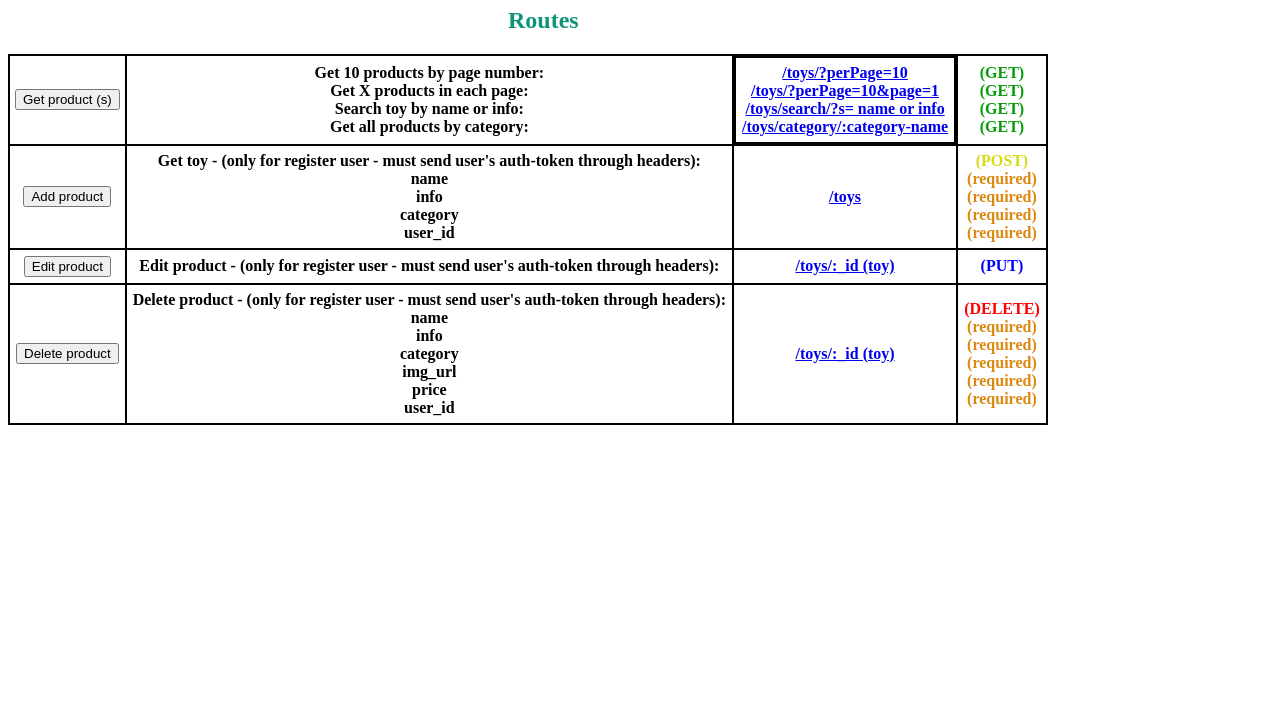
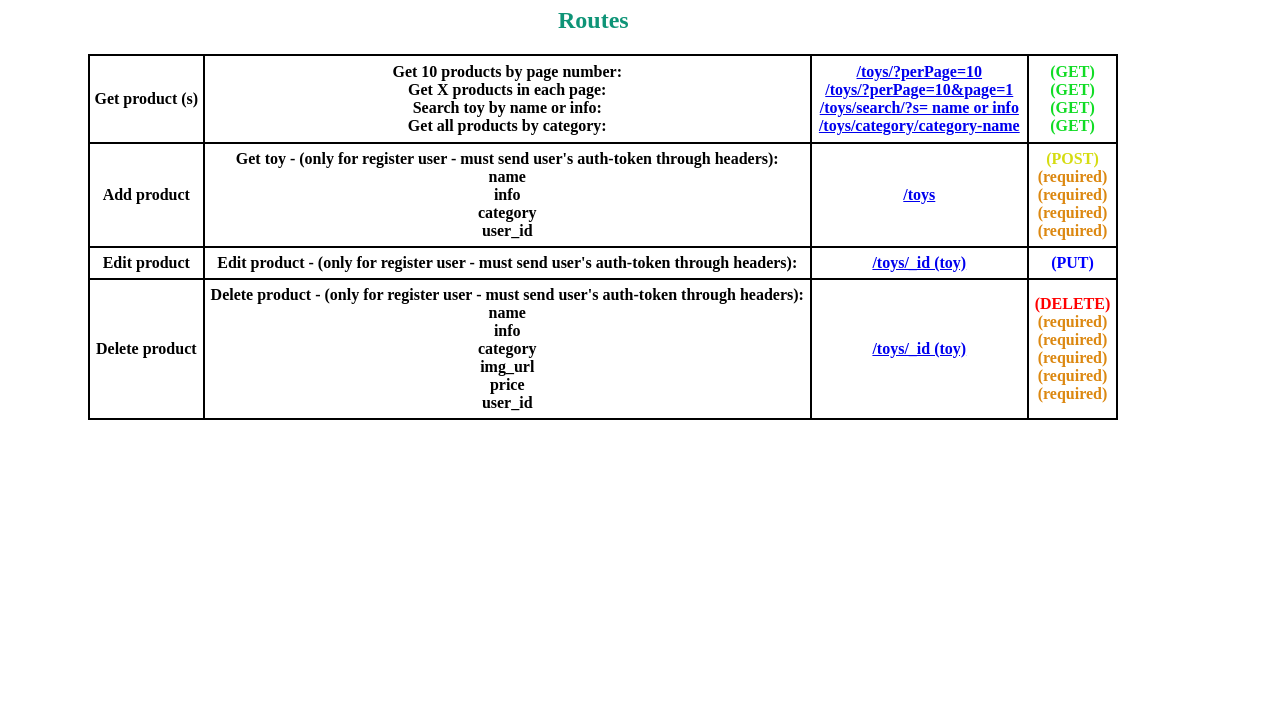
Before and after one commit to uriShekerka/api-toys, a website: page public/index.html in a window 1280 px wide. Shown: the part 73-800 px from the top of the page. Drawn offline with Linux system fonts and the light colour scheme.

Commit message:
Add files via upload

```diff
--- a/public/index.html
+++ b/public/index.html
@@ -1,5 +1,6 @@
 <!DOCTYPE html>
 <html lang="en">
+
 <head>
     <meta charset="UTF-8">
     <meta http-equiv="X-UA-Compatible" content="IE=edge">
@@ -7,6 +8,7 @@
     <title>Document</title>
     <link rel="stylesheet" href="style.css">
 </head>
+
 <body>
     <header class="box1 d-flex justify-content-center align-items-center text-info ">
         <h1 style="color: rgb(4, 10, 79)">Toys api documentation
@@ -14,11 +16,12 @@
     </header>
     <h2 style="color: rgb(14, 148, 119)" class="text-center">Routes</h2>
     <table class="table">
-        <tr  class="table">
-            <th> <button class="accordion-button" type="button" >
+        <tr class="table">
+            <th>
                 Get product (s)
-            </button></th>
-            <th class="table"><li class="pt-2 product">Get 10 products by page number:
+            </th>
+            <th class="table">
+                <li class="pt-2 product">Get 10 products by page number:
                 </li>
                 <li class="pt-2 product">Get X products in each page:
                 </li>
@@ -26,86 +29,68 @@
                 <li class="pt-2 product">Get all products by category:
                 </li>
             </th>
-            <th class="table product"><a
-
-                href="https://toys-api.cyclic.app/toys/?perPage=10"
+            <th class="tablea "><a href="https://uri-api-toys.cyclic.app/toys/?perPage=10"
                     target="_blank">/toys/?perPage=10</a>
-                <a
-
-                href="https://toys-api.cyclic.app/toys/?perPage=10&page=1"
+                <a href="https://uri-api-toys.cyclic.app/toys/?perPage=10&page=1"
                     target="_blank">/toys/?perPage=10&page=1</a>
-                <a
-        class="nav-link ps-1 d-inline-block"
-        href="https://toys4you.herokuapp.com/toys?s=toy"
+                <a class="nav-link ps-1 d-inline-block" href="https://uri-api-toys.cyclic.app/toys/search/?s=catan"
                     target="_blank">/toys/search/?s= name or info</a>
-        <a
-        class="nav-link ps-1 d-inline-block"
-        href="https://toys4you.herokuapp.com/toys/category/cars"
-        target="_blank">/toys/category/:category-name</a>
+                <a class="nav-link ps-1 d-inline-block" href="https://uri-api-toys.cyclic.app/toys/category"
+                    target="_blank">/toys/category/category-name</a>
             </th>
-            <th class="table"><span class="ps-2 product" style="color: rgb(6, 156, 6);">
+            <th class="table">
+                <span class="ps-2 product" style="color: rgb(17, 220, 37);">
                     (GET)</span>
-                <span class="ps-2 product" style="color: rgb(6, 156, 6);">
+                <span class="ps-2 product" style="color: rgb(17, 220, 37);">
                     (GET)</span>
-                <span class="ps-2 product" style="color: rgb(6, 156, 6);">
+                <span class="ps-2 product" style="color: rgb(17, 220, 37);">
                     (GET)</span>
-                <span class="ps-2 product" style="color: rgb(6, 156, 6);">
+                <span class="ps-2 product" style="color:rgb(17, 220, 37);">
                     (GET)</span>
-
             </th>
         </tr>
-        <tr  class="table border-collapse">
-            <th class="table"> <button class="accordion-button collapsed" type="button" data-bs-toggle="collapse"
-                data-bs-target="#flush-collapseTwo" aria-expanded="false"
-                aria-controls="flush-collapseTwo">
+        <tr class="table border-collapse">
+            <th class="table">
                 Add product
-            </button></th>
-            <th class="table d-flex justify-content-center text-align-start">  Get toy - (only for register user - must send user's
+            </th>
+            <th class="table d-flex justify-content-center text-align-start"> Get toy - (only for register user - must
+                send user's
                 auth-token through headers):
                 <li class="pt-2 product">name</li>
                 <li class="pt-2 product">info</li>
                 <li class="pt-2 product">category</li>
                 <li class="pt-2 product">user_id</li>
             </th>
-            <th  class="table "><a class="nav-link ps-1 d-inline-block"
-                href="https://toys-api.cyclic.app/toys" target="_blank">/toys</a></th>
-            <th  class="table"><span
-                style="color: rgb(213, 220, 17);">
+            <th class="table "><a class="nav-link ps-1 d-inline-block" href="https://uri-api-toys.cyclic.app/toys"
+                    target="_blank">/toys</a></th>
+            <th class="table"><span style="color: rgb(213, 220, 17);">
                     (POST)</span>
-                <span class="ps-2 product"
-                style="color: rgb(220, 136, 17);">
+                <span class="ps-2 product" style="color: rgb(220, 136, 17);">
                     (required)</span>
-                <span class="ps-2 product"
-                style="color: rgb(220, 136, 17);">
+                <span class="ps-2 product" style="color: rgb(220, 136, 17);">
                     (required)</span>
-                <span class="ps-2 product"
-                style="color: rgb(220, 136, 17);">
+                <span class="ps-2 product" style="color: rgb(220, 136, 17);">
                     (required)</span>
-                <span class="ps-2 product"
-                style="color: rgb(220, 136, 17);">
+                <span class="ps-2 product" style="color: rgb(220, 136, 17);">
                     (required)</span>
             </th>
         </tr>
-        <tr  class="table">
-            <th class="table">   <button class="accordion-button collapsed" type="button" data-bs-toggle="collapse"
-                data-bs-target="#flush-collapseThree" aria-expanded="false"
-                aria-controls="flush-collapseThree">
-                Edit product    </button>
+        <tr class="table">
+            <th class="table">
+                Edit product
             </th>
             <th class="table">Edit product - (only for register user - must send
                 user's
                 auth-token through headers):</th>
             <th class="table"><a class="nav-link ps-1 d-inline-block"
-                href="https://toys4you.herokuapp.com/toys">/toys/:_id (toy)</a></th>
-            <th><span
-                style="color: blue;">
+                    href="https://uri-api-toys.cyclic.app/toys">/toys/_id (toy)</a></th>
+            <th><span style="color: blue;">
                     (PUT)</span></th>
         </tr>
-        <tr  class="table">
-            <th class="table"><button class="accordion-button collapsed" type="button" data-bs-toggle="collapse"
-                data-bs-target="#flush-collapseFour" aria-expanded="false" aria-controls="flush-collapseFour">
+        <tr class="table">
+            <th class="table">
                     Delete product
-            </button></th>
+                </th>
             <th class="table">Delete product - (only for register user - must
                 send user's auth-token through headers):
                 <li>name</li>
@@ -116,7 +101,7 @@
                 <li>user_id</li>
             </th>
             <th class="table"><a class="nav-link ps-1 d-inline-block"
-                href="https://toys4you.herokuapp.com/toys">/toys/:_id (toy)</a></th>
+                    href="https://uri-api-toys.cyclic.app/toys">/toys/_id (toy)</a></th>
             <th class="table"><span style="color: red;">
                     (DELETE)</span>
                 <li class="pt-2 product"><span class="ps-2" style="color: rgb(220, 136, 17);">
@@ -134,4 +119,5 @@
         </tr>
     </table>
 </body>
+
 </html>
--- a/public/style.css
+++ b/public/style.css
@@ -3,27 +3,21 @@
     border-collapse:collapse ;
     list-style: none;
     padding: 6px;
-
+   margin: 0px;
+   margin-left: 80px;
+}
+.tablea{
+    display: flex;
+    flex-direction: column;
+    padding: 7px;
 }
 h2{
-    margin-left: 500px;
+    margin-left: 550px;
 }
 header{
-    margin-left: 350px;
+    margin-left: 420px;
 }
-.links{
-    display: flex;
-    flex-direction: column;
-    justify-content: center;
-    text-align: start;
-}
-.gets{
-    display: flex;
-    flex-direction:column;
-    flex-wrap: wrap;
-    justify-content: center;
-    text-align: center;
-}
+
 .product{
     display: flex;
     flex-direction: column;
@@ -31,3 +25,10 @@ header{
     text-align: center;
 
 }
+.producta{
+    border-collapse: collapse;
+     display: flex;
+    flex-direction: column;
+    /* justify-content: center;
+    text-align: center; */
+}
--- a/routes/toys.js
+++ b/routes/toys.js
@@ -28,7 +28,7 @@ router.get("/", async (req, res) => {
 
 
 
-router.get("/category", async (req, res) => {
+router.get("/category/:urlCode", async (req, res) => {
   try {
     let searchQ = req.query.s;
     let categoryExp = new RegExp(searchQ, "i")
```
Lines whose indentation alone changed are shown as unchanged.
